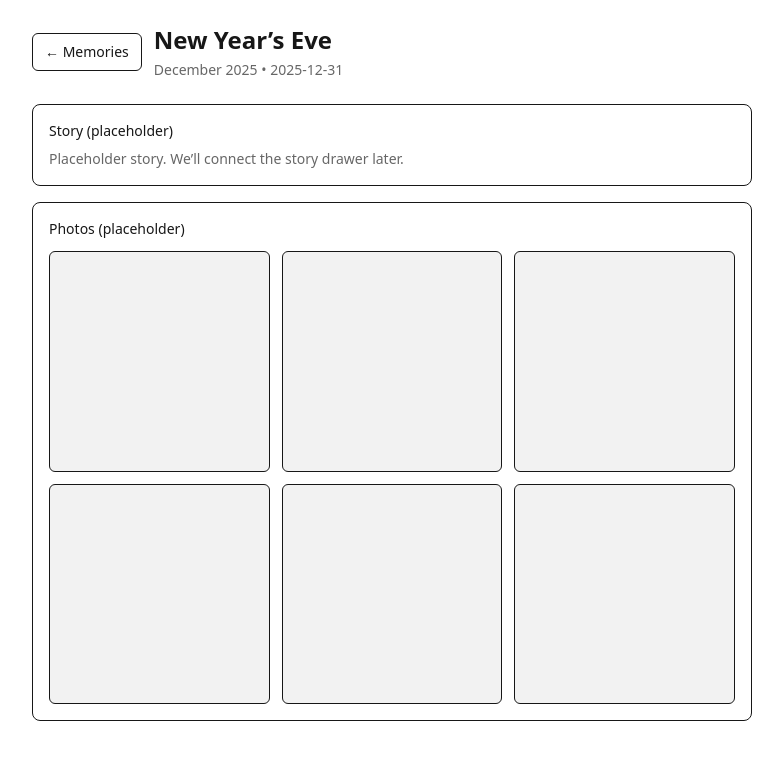
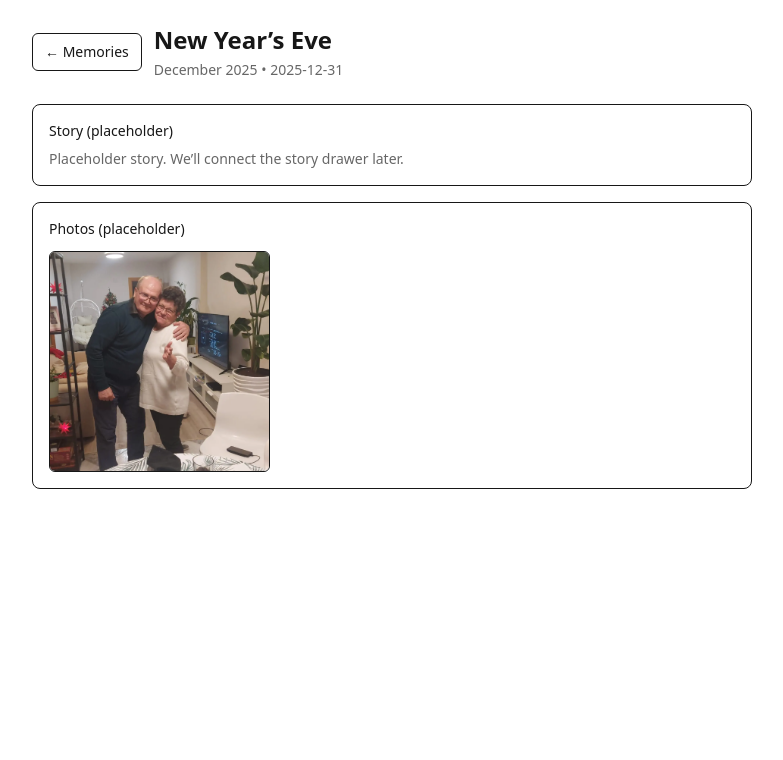
Before and after one commit to mdeckdev/emilias_recipes, a Next.js app: page /memories/new-years-eve-2025 in a window 1280 px wide. Shown: the top 760 px of the page, without its empty margins (248-1031 px from the left). Built offline with nearby package versions, Linux system fonts and the light colour scheme.

Commit message:
feat(memories): render real photos from public assets

```diff
--- a/src/app/memories/[slug]/page.tsx
+++ b/src/app/memories/[slug]/page.tsx
@@ -2,6 +2,8 @@ import Link from "next/link";
 import { notFound } from "next/navigation";
 import BackButton from "@/components/BackButton";
 import { getMemoryBySlug } from "@/lib/memories/memories";
+import Image from "next/image";
+
 
 export const metadata = {
   title: "Memory",
@@ -40,15 +42,25 @@ export default async function MemoryPage({
         <div className="rounded-lg border p-4">
           <div className="text-sm font-medium">Photos (placeholder)</div>
           <div className="mt-3 grid grid-cols-3 gap-3">
-            {memory.photos.map((_, i) => (
-              <Link
+            {memory.photos.map((p, i) => (
+                <Link
                 key={i}
                 href={`/memories/${memory.slug}/photo/${i}`}
-                className="aspect-square rounded-md border bg-black/5 hover:bg-black/10"
+                className="relative aspect-square overflow-hidden rounded-md border bg-black/5 hover:bg-black/10"
                 aria-label={`Open photo ${i + 1}`}
-              />
+                >
+                <Image
+                    src={p.src}
+                    alt={p.alt}
+                    fill
+                    sizes="(max-width: 768px) 33vw, 200px"
+                    className="object-cover"
+                    priority={i === 0}
+                />
+                </Link>
             ))}
-          </div>
+            </div>
+
         </div>
       </section>
     </main>
--- a/src/app/memories/[slug]/photo/[index]/page.tsx
+++ b/src/app/memories/[slug]/photo/[index]/page.tsx
@@ -1,6 +1,8 @@
 import { notFound } from "next/navigation";
 import BackButton from "@/components/BackButton";
 import { getMemoryBySlug } from "@/lib/memories/memories";
+import Image from "next/image";
+
 
 export const metadata = {
   title: "Photo",
@@ -21,6 +23,9 @@ export default async function MemoryPhotoPage({
     return notFound();
   }
 
+  const photo = memory.photos[idx];
+
+
   return (
     <main className="mx-auto max-w-3xl p-6">
       <header className="mb-6 flex items-center gap-3">
@@ -31,12 +36,21 @@ export default async function MemoryPhotoPage({
         </div>
       </header>
 
-      <section className="rounded-xl border p-4">
-        <div className="aspect-[3/4] w-full rounded-lg border bg-black/5" />
-        <div className="mt-4 text-sm text-black/60">
-          Placeholder image area. Later: next/image using real photo src.
+        <section className="rounded-xl border p-4">
+        <div className="relative aspect-[3/4] w-full overflow-hidden rounded-lg border bg-black/5">
+            <Image
+            src={photo.src}
+            alt={photo.alt}
+            fill
+            sizes="(max-width: 768px) 100vw, 768px"
+            className="object-contain"
+            priority
+            />
         </div>
-      </section>
+
+        <div className="mt-3 text-sm text-black/60">{photo.alt}</div>
+        </section>
+
     </main>
   );
 }
--- a/src/lib/memories/memories.ts
+++ b/src/lib/memories/memories.ts
@@ -1,15 +1,14 @@
 export type MemoryPhoto = {
-  // We'll add real paths later. For now keep optional.
-  src?: string;
-  alt?: string;
+  src: string; // must be a path under /public, e.g. "/photos/xxx.webp"
+  alt: string;
 };
 
 export type Memory = {
   slug: string;
   title: string;
-  dateISO: string; // e.g. "2025-12-31"
+  dateISO: string;
   year: number;
-  monthLabel: string; // e.g. "December"
+  monthLabel: string;
   story?: string;
   photos: MemoryPhoto[];
 };
@@ -22,7 +21,9 @@ export const MEMORIES: Memory[] = [
     year: 2025,
     monthLabel: "December",
     story: "Placeholder story. We’ll connect the story drawer later.",
-    photos: [{}, {}, {}, {}, {}, {}],
+    photos: [
+      { src: "/photos/new-years-eve-2025.webp", alt: "New Year’s Eve 2025" },
+    ],
   },
   {
     slug: "priki",
@@ -31,9 +32,10 @@ export const MEMORIES: Memory[] = [
     year: 2025,
     monthLabel: "December",
     story: "Placeholder story. Add real story later.",
-    photos: [{}, {}, {}],
+    photos: [{ src: "/photos/priki.webp", alt: "Priki" }],
   },
 ];
+
 
 export function getMemoryBySlug(slug: string): Memory | undefined {
   return MEMORIES.find((m) => m.slug === slug);
```
